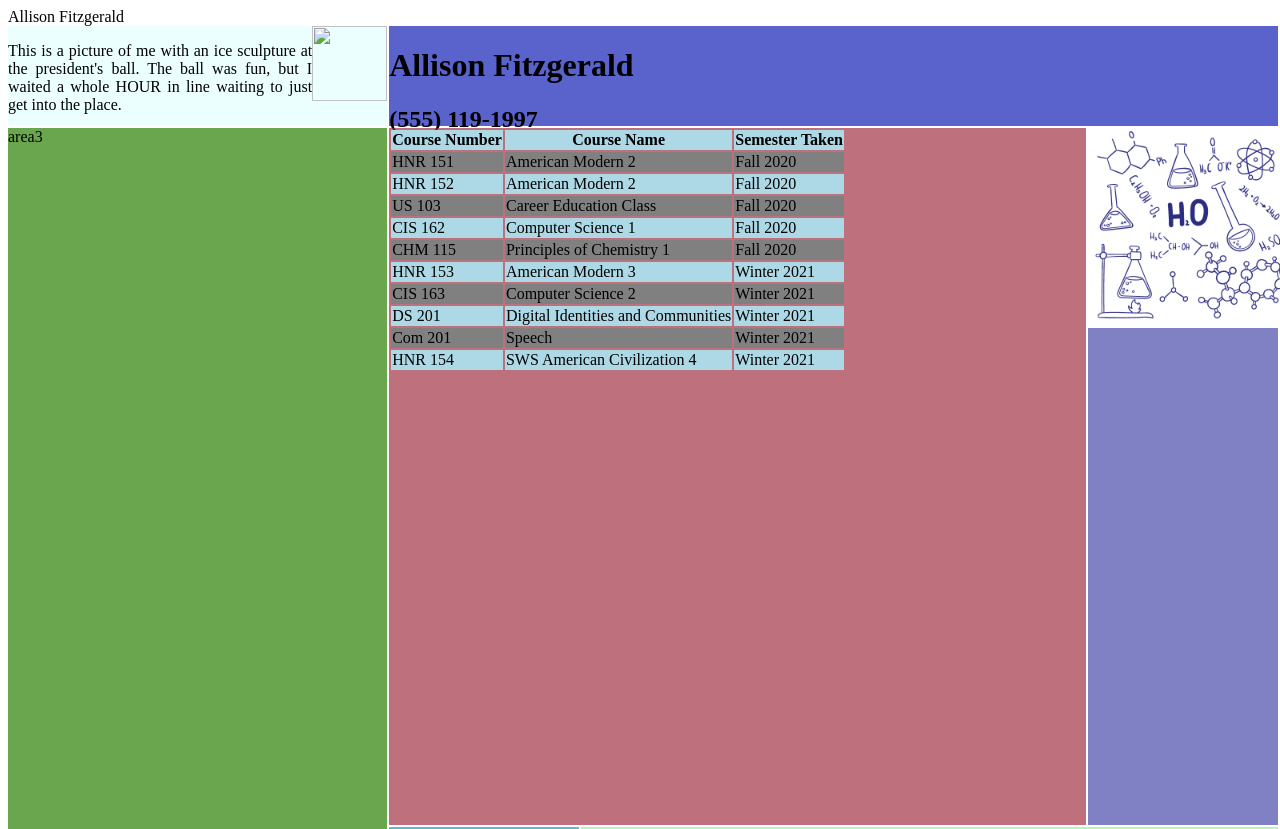
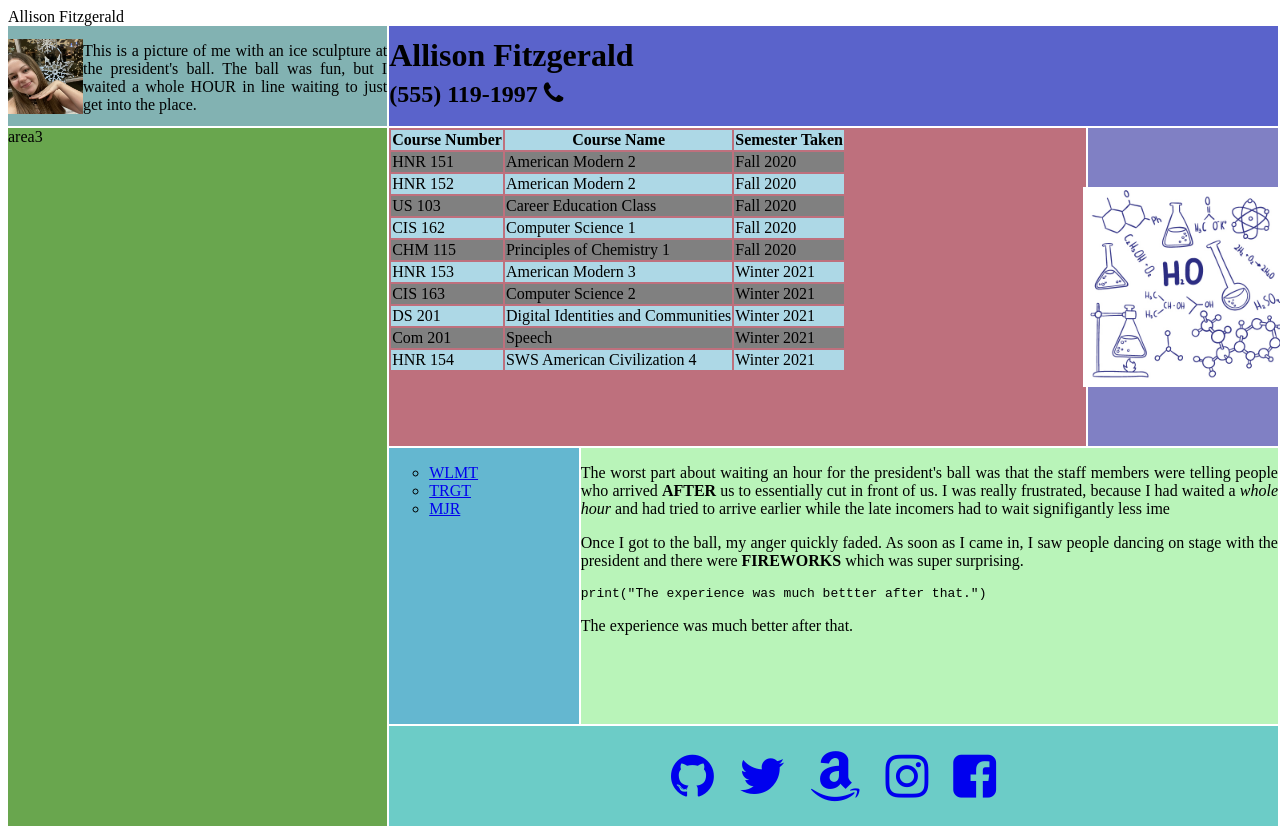
Before and after one commit to alliefitz22/371A1, a plain HTML site: page index.html in a window 1280 px wide. Shown: the top 829 px of the page. Drawn offline with Linux system fonts and the light colour scheme.

Commit message:
All finished except for explanation in section 3

```diff
--- a/index.html
+++ b/index.html
@@ -2,17 +2,13 @@
     <head>
         Allison Fitzgerald
     </head>
+    <link rel="stylesheet" href="https://cdnjs.cloudflare.com/ajax/libs/font-awesome/4.7.0/css/font-awesome.min.css">
     <style>
         p {
             text-align: justify;
         }
         .picMe {
-            float: right
-        }
-        .chem {
-            display: flex;
-            justify-content: center;
-            align-items: center;
+            align-self: center;
         }
         tr:nth-child(odd) {
                 background:lightblue;
@@ -27,8 +23,8 @@
         #mybox {
 
             display: grid;
-            min-height: 200vh;
-            grid-template-rows: 100px 1fr 1fr 100px;
+            min-height: 100vh;
+            grid-template-rows: 100px auto auto 100px;
             grid-template-columns: 30% 15% 40% 15%;
             grid-template-areas:
             "area1 area2"
@@ -44,8 +40,10 @@
         }
 
         #area1 {
-            background: rgba(224, 255, 255, 0.599);
+            background: rgba(48, 127, 127, 0.599);
             grid-area: 1/1/2/2;
+            display: flex;
+            justify-content: center;
         }
 
         #area2 {
@@ -63,6 +61,10 @@
         #area5 {
             background: rgba(76, 76, 172, 0.705);
             grid-area: 2/4/3/5;
+            display: flex;
+            flex-direction: column;
+            justify-content: center;
+            align-items: center
         }
         #area6 {
             background: rgba(36, 153, 189, 0.705);
@@ -75,11 +77,15 @@
         #area8 {
             background: rgba(32, 178, 171, 0.66);
             grid-area: 4/2/5/5;
+            display: flex;
+            flex-direction: horizontal;
+            justify-content: center;
+            align-items: center;
         }
     </style>
     <div id="mybox">
         <span id="area1">
-            <img src="me_and-Snowflake.HEIC" class = picMe wdith="25" height="75">
+            <img src="IMG_1715.JPG" class = picMe wdith="25" height="75">
             <p>
                 This is a picture of me with an ice sculpture at the president's ball.
                 The ball was fun, but I waited a whole HOUR in line waiting to just get into the place.
@@ -87,9 +93,10 @@
         </span>
 
         <span id="area2">
-           <h1> Allison Fitzgerald</h1>
+           <h1 style="position: relative; bottom: 10px";> Allison Fitzgerald</h1>
            <!-- add phone icon -->
-           <h2> (555) 119-1997 </h2>
+           <h2 style="position: relative; top: -25px";> (555) 119-1997 <i class="fa fa-phone"style="font-size: 25px;"></i></h2>
+
         </span>
 
         <span id="area3">
@@ -177,6 +184,12 @@
             <p> The experience was much better after that.</p>
         </span>
 
-         <span id="area8">area8</span>
+         <span id="area8">
+            <a href="https://github.com/home"><i class="fa fa-github"style="font-size: 50px;"></i></a>
+            <a href="https://twitter.com/home"><i class="fa fa-twitter"style="font-size: 50px; padding-left: 25px"></i></a>
+            <a href="https://www.amazon.com/home"><i class="fa fa-amazon"style="font-size: 50px; padding-left: 25px;"></i></a>
+            <a href="https://instagram.com"><i class="fa fa-instagram"style="font-size: 50px; padding-left: 25px;"></i></a>
+            <a href="https://facebook.com/home"><i class="fa fa-facebook-square"style="font-size: 50px; padding-left: 25px;"></i></a>
+         </span>
       </div>
 </html>
```
Also changed, not shown: IMG_1715.JPG (added).
